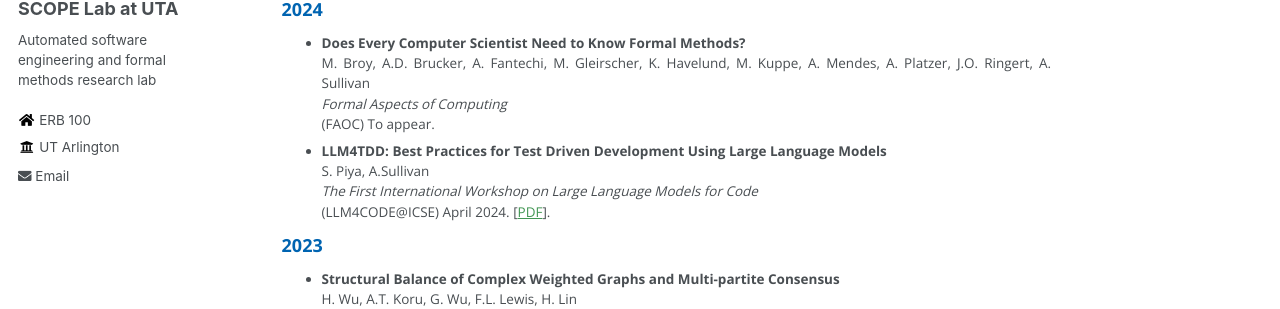
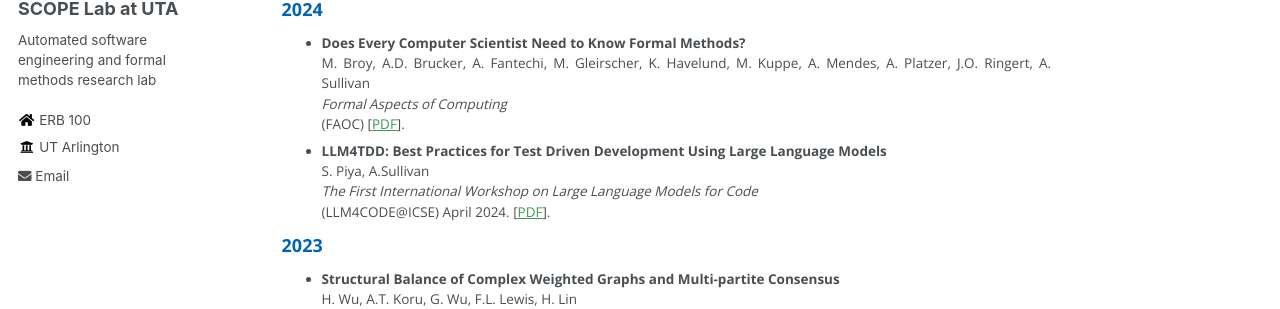
Before and after one commit to SCOPELabUTA/SCOPELabUTA.github.io, a Jekyll site: the page built from _pages/publications.md, in a window 1280 px wide and 900 px high. Shown: the part 287-596 px from the top of the window. Built offline with Jekyll 4.4.1, drawn with Linux system fonts in a browser that asks for light colours.

Commit message:
Update publications.md

```diff
--- a/_pages/publications.md
+++ b/_pages/publications.md
@@ -16,7 +16,7 @@ G. Wu, A. Sullivan. \[[PDF](https://arxiv.org/pdf/2403.00170.pdf)\].
 * **Does Every Computer Scientist Need to Know Formal Methods?**
 M. Broy, A.D. Brucker, A. Fantechi, M. Gleirscher, K. Havelund, M. Kuppe, A. Mendes, A. Platzer, J.O. Ringert, A. Sullivan
 _Formal Aspects of Computing_
-(FAOC) To appear.
+(FAOC) \[[PDF](https://dl.acm.org/doi/pdf/10.1145/3670795)\].
 * **LLM4TDD: Best Practices for Test Driven Development Using Large Language Models**
 S. Piya, A.Sullivan
 _The First International Workshop on Large Language Models for Code_
```
